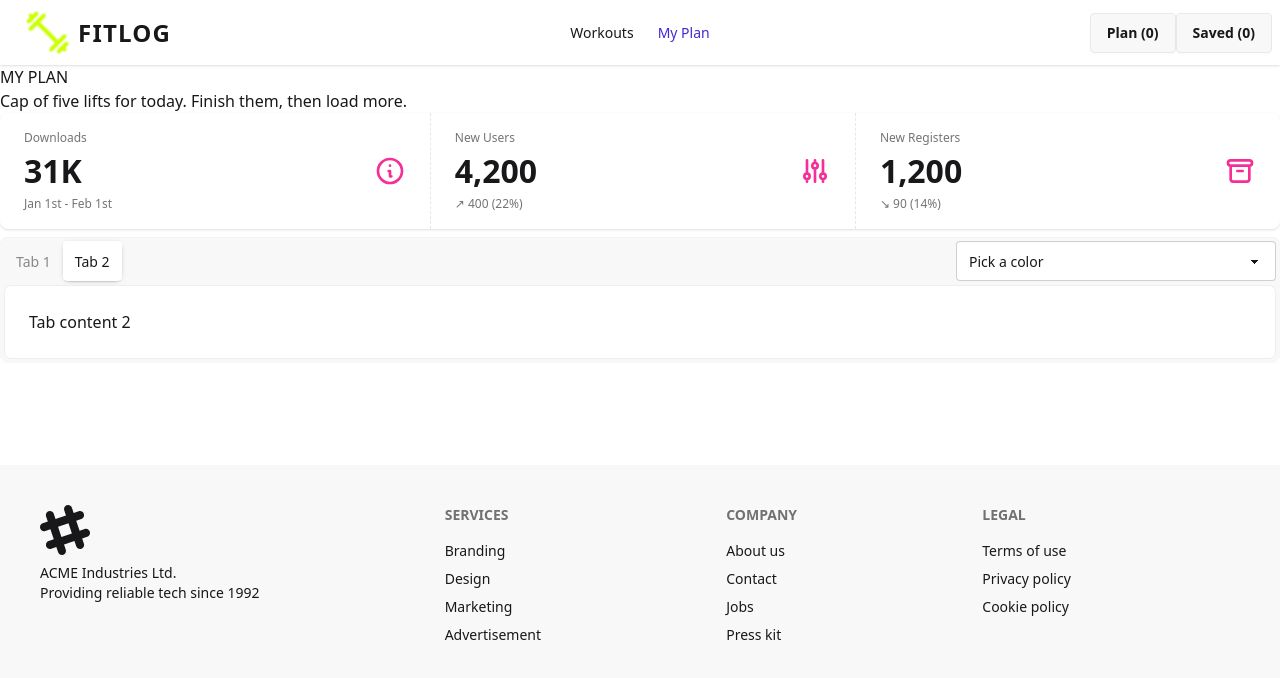
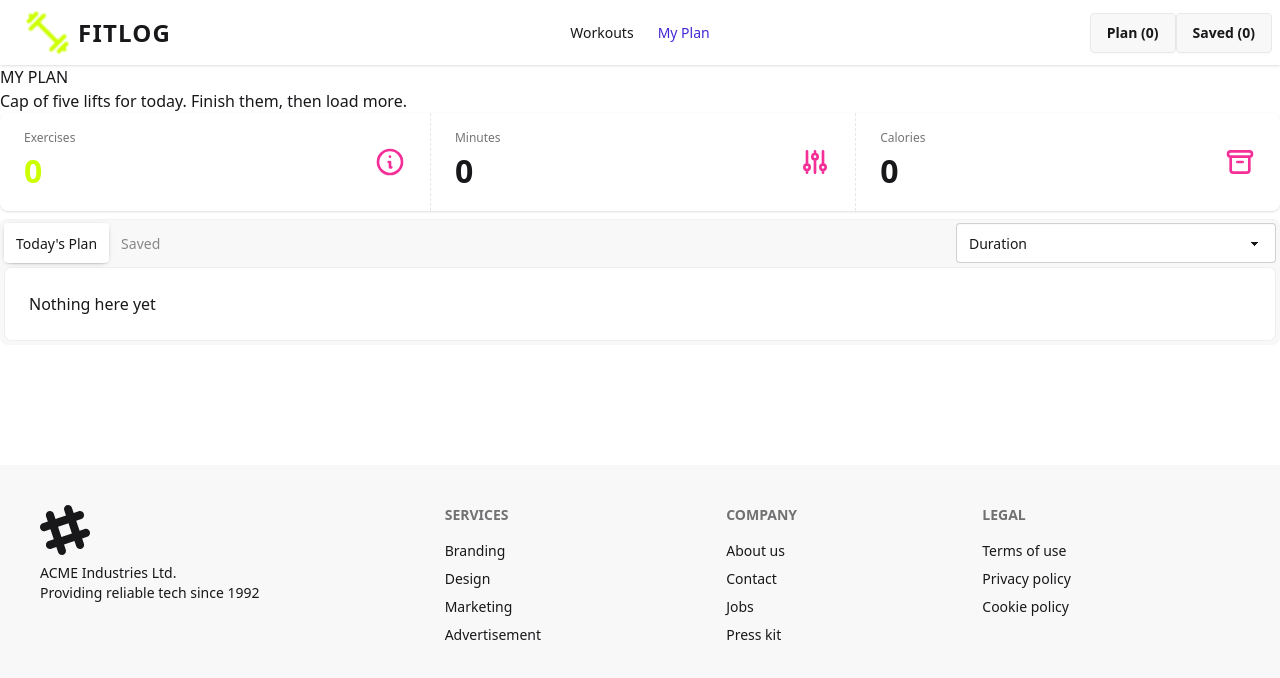
Before and after one commit to ssnicphfoysal777/Assinment-6, a Next.js app: page /myplan in a window 1280 px wide. Shown: the top 678 px of the page. Built offline with nearby package versions, Linux system fonts and the light colour scheme.

Commit message:
My-plan-Structure-complete

```diff
--- a/src/app/layout.tsx
+++ b/src/app/layout.tsx
@@ -1,9 +1,10 @@
+
 import type { Metadata } from "next";
 import { Geist, Geist_Mono } from "next/font/google";
 import "./globals.css";
-import { ToastContainer } from "react-toastify/unstyled";
-import Navbar from "@/components/Navbar";
-import Footer from "@/components/Footer";
+import ClientLayout from "@/components/ClientLayout";
+import { ToastContainer } from "react-toastify";
+
 
 const geistSans = Geist({
   variable: "--font-geist-sans",
@@ -27,12 +28,8 @@ export default function RootLayout({ children }: LayoutProps<"/">) {
       className={`${geistSans.variable} ${geistMono.variable} h-full antialiased`}
     >
       <body className="min-h-full flex flex-col">
-        <nav>
-          <Navbar />
-        </nav>
-        <main className="min-h-[50vh]">{children}</main>
-          <Footer />
-        <ToastContainer />
+        <ClientLayout>{children}</ClientLayout>
+        <ToastContainer/>
       </body>
     </html>
   );
--- a/src/app/products/[Id]/page.tsx
+++ b/src/app/products/[Id]/page.tsx
@@ -1,3 +1,4 @@
+import DetailsPageButton from "@/components/DetailsPageButton";
 import { getSingleProduct } from "@/lib/api";
 import { Suspense } from "react";
 
@@ -110,16 +111,7 @@ const ProductDetailsPage = async ({
             </div>
 
             {/* Buttons */}
-            <div className="mt-6 flex flex-wrap gap-3">
-              <button className="rounded-lg bg-lime-400 px-4 py-3 text-xs font-bold text-black transition hover:bg-lime-300">
-                ▣ Add to today's plan
-              </button>
-
-              <button className="rounded-lg border border-gray-700 px-4 py-3 text-xs text-gray-300 transition hover:bg-gray-800">
-                ♧ Save for later
-              </button>
-            </div>
-
+            <DetailsPageButton product={product}/>
           </div>
         </div>
       </div>
--- /dev/null
+++ b/src/components/ClientLayout.tsx
@@ -0,0 +1,23 @@
+"use client"
+import React, { ReactNode } from 'react';
+import Navbar from './Navbar';
+import Footer from './Footer';
+
+import { ProductProvider } from '@/context/product';
+
+const ClientLayout = ({ children }: { children: ReactNode }) => {
+    return (
+        <div>
+            <ProductProvider>
+                <nav>
+                    <Navbar />
+                </nav>
+                <main className="min-h-[50vh]">{children}</main>
+                <Footer />
+
+            </ProductProvider>
+        </div>
+    );
+};
+
+export default ClientLayout;
--- /dev/null
+++ b/src/components/DetailsPageButton.tsx
@@ -0,0 +1,67 @@
+
+'use client'
+
+import { useProductContext } from '@/context/product';
+import { IProducts } from '@/types/productsType';
+import React from 'react';
+import { toast } from 'react-toastify';
+
+const DetailsPageButton = ({ product }: { product: IProducts }) => {
+    const { planlist, setPlanlist, savelist, setSavelist } =
+        useProductContext();
+
+    const isPlanFull = planlist.length >= 5;
+    const alreadyInPlan = planlist.some((item) => item.id === product.id);
+    const alreadyInSave = savelist.some((item) => item.id === product.id);
+
+    const handleAddToPlan = () => {
+        if (alreadyInPlan) {
+            toast.error('Already in Plan');
+            return;
+        }
+
+        if (isPlanFull) {
+            toast.error('Plan Full');
+            return;
+        }
+
+        setPlanlist(prev => [...prev, product]);
+        toast.success('Added to plan');
+    };
+
+    const handleSaveForLater = () => {
+        if (alreadyInSave) {
+            toast.error('Already in Save List');
+            return;
+        }
+
+        setSavelist(prev => [...prev, product]);
+        toast.success('Added to save list');
+    };
+
+    return (
+        <div className="mt-6 flex flex-wrap gap-3">
+
+            <button
+                type="button"
+                disabled={alreadyInPlan}
+                onClick={handleAddToPlan}
+                className="rounded-lg bg-lime-400 px-4 py-3 text-xs font-bold text-black transition hover:bg-lime-300 disabled:cursor-not-allowed disabled:opacity-50"
+            >
+                ▣ Add to today's plan
+            </button>
+
+            <button
+                type="button"
+                disabled={alreadyInSave}
+                onClick={handleSaveForLater}
+                className="rounded-lg border border-gray-700 px-4 py-3 text-xs text-gray-300 transition hover:bg-gray-800 disabled:cursor-not-allowed disabled:opacity-50"
+            >
+                ♧ Save for later
+            </button>
+
+        </div>
+    );
+};
+
+export default DetailsPageButton;
--- a/src/components/MyBuild.tsx
+++ b/src/components/MyBuild.tsx
@@ -1,6 +1,51 @@
-import React from 'react';
+'use client'
+import { useProductContext } from '@/context/product';
+import { useState } from 'react';
+const MyBuild = () => {
+    const { planlist, setPlanlist, savelist, setSavelist } =
+        useProductContext();
+    const [activeTab, setActiveTab] = useState<"plan" | "saved">("plan")
 
-const MyBuild = () => {
+    const [sortBy, setSortBy] = useState<'Duration' | 'Rating' | 'Calories'>('Duration')
+    const [orderID, setOrderID] = useState<number[]>([])
+
+    const currentList = activeTab === 'plan' ? planlist : savelist;
+
+
+    console.log(sortBy);
+    const sortedList = [...currentList].sort((a, b) => {
+        if (sortBy === 'Duration') return a.duration - b.duration;
+        if (sortBy === 'Rating') return a.rating - b.rating;
+        if (sortBy === 'Calories') return a.caloriesBurned - b.caloriesBurned;
+
+        return 0;
+    })
+
+    const totalExercise = currentList.length;
+    const totalTime = currentList.reduce((sum, item) => sum + item.duration, 0,
+    )
+
+    const totalCalori = currentList.reduce((sum, item) => sum + item.caloriesBurned, 0,
+    )
+
+    const renderTabContent = () => {
+        if (sortedList.length === 0) {
+            return (
+                <>
+                    <h2>Nothing here yet</h2>
+                </>
+            )
+        }
+        return (
+            <div>
+                {sortedList.map((item) => (
+
+                    <h2 key={item.id}>Hello</h2>
+                ))}
+            </div>
+        )
+    }
+
     return (
         <div className='container flex flex-col mx-auto gap-2'>
             <div className="stats shadow">
@@ -20,9 +65,9 @@ const MyBuild = () => {
                             ></path>
                         </svg>
                     </div>
-                    <div className="stat-title">Downloads</div>
-                    <div className="stat-value">31K</div>
-                    <div className="stat-desc">Jan 1st - Feb 1st</div>
+                    <div className="stat-title">Exercises</div>
+                    <div className="stat-value text-[#CCFF00]">{totalExercise}</div>
+
                 </div>
 
                 <div className="stat">
@@ -41,9 +86,9 @@ const MyBuild = () => {
                             ></path>
                         </svg>
                     </div>
-                    <div className="stat-title">New Users</div>
-                    <div className="stat-value">4,200</div>
-                    <div className="stat-desc">↗︎ 400 (22%)</div>
+                    <div className="stat-title">Minutes</div>
+                    <div className="stat-value">{totalTime}</div>
+
                 </div>
 
                 <div className="stat">
@@ -62,35 +107,44 @@ const MyBuild = () => {
                             ></path>
                         </svg>
                     </div>
-                    <div className="stat-title">New Registers</div>
-                    <div className="stat-value">1,200</div>
-                    <div className="stat-desc">↘︎ 90 (14%)</div>
+                    <div className="stat-title">Calories</div>
+                    <div className="stat-value">{totalCalori}</div>
+
                 </div>
             </div>
 
             <>
 
                 <div className="tabs tabs-box">
-                    <input type="radio" name="my_tabs_6" className="tab" aria-label="Tab 1" />
+                    <input type="radio"
+                        name="my_tabs_6"
+                        className="tab"
+                        aria-label="Today's Plan"
+                        checked={activeTab === "plan"}
+                        onChange={() => setActiveTab('plan')}
+                    />
                     <div className="tab-content bg-base-100 border-base-300 p-6">
-                        Tab content 1
+                        {renderTabContent()}
                     </div>
+
                     <input
                         type="radio"
                         name="my_tabs_6"
                         className="tab"
-                        aria-label="Tab 2"
-                        defaultChecked
+                        aria-label="Saved"
+                        onChange={() => setActiveTab('saved')}
+
                     />
                     <div className="tab-content bg-base-100 border-base-300 p-6">
-                        Tab content 2
+                        {renderTabContent()}
                     </div>
 
-                    <select defaultValue="Pick a color" className="select ms-auto">
-                        <option disabled={true}>Pick a color</option>
-                        <option>Crimson</option>
-                        <option>Amber</option>
-                        <option>Velvet</option>
+
+                    <select onChange={(e) => setSortBy(e.target.value as 'Duration' | 'Rating' | 'Calories')}
+                        defaultValue="Duration" className="select ms-auto">
+                        <option value='Duration'>Duration</option>
+                        <option value='Calories'>Calories</option>
+                        <option value='Rating'>Rating</option>
                     </select>
                 </div>
             </>
--- /dev/null
+++ b/src/context/product.tsx
@@ -0,0 +1,23 @@
+"use client";
+
+import { IProducts, IProductsContext } from "@/types/productsType";
+
+import { createContext, ReactNode, useContext, useState } from "react";
+
+const ProductContext =createContext<IProductsContext|undefined>(undefined)
+export function ProductProvider({children}:{children:ReactNode}){
+const [planlist,setPlanlist]=useState<IProducts[]>([]);
+const [savelist,setSavelist]=useState<IProducts[]>([]);
+const value ={planlist,setPlanlist,savelist,setSavelist}
+    return (
+         <ProductContext.Provider value={value}>{children}</ProductContext.Provider>
+    )
+}
+
+export function useProductContext(){
+    const context =useContext(ProductContext)
+    if(!context){
+        throw new Error("Maybe You haven't wrapped the app into the provider")
+    }
+    return context
+}
--- a/src/types/productsType.ts
+++ b/src/types/productsType.ts
@@ -13,3 +13,10 @@ export interface IProducts {
   description: string;
   instructions: string[];
 }
+
+export interface IProductsContext {
+  planlist:IProducts[],
+  setPlanlist:React.Dispatch<React.SetStateAction<IProducts[]>>;
+  savelist:IProducts[],
+  setSavelist:React.Dispatch<React.SetStateAction<IProducts[]>>
+}
```
